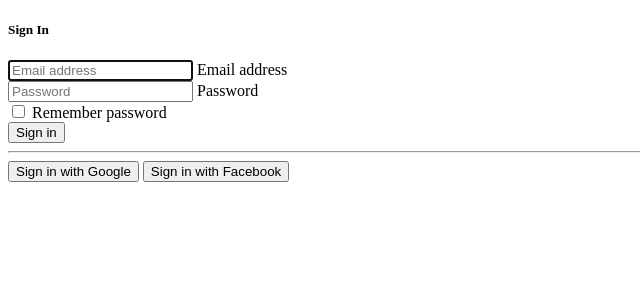
After one commit to aadillpickle/airbnb, a Flask app: template app/templates/login.html in a window 1280 px wide. The commit adds this page. Shown: the top 300 px of the page, without its empty margins (0-640 px from the left). Run offline with Flask 2, Linux system fonts and the light colour scheme; the template is opened without the code that fills it, so the values that code supplies are empty.

Commit message:
html shit?

```diff
--- /dev/null
+++ b/app/templates/login.html
@@ -0,0 +1,41 @@
+<!doctype html>
+<html>
+    <head>
+        <meta charset="utf-8">
+        <title>rent stuff.</title>
+    </head>
+
+    <body>
+        <div class="container">
+        <div class="row">
+            <div class="col-sm-9 col-md-7 col-lg-5 mx-auto">
+            <div class="card card-signin my-5">
+                <div class="card-body">
+                <h5 class="card-title text-center">Sign In</h5>
+                <form class="form-signin">
+                    <div class="form-label-group">
+                    <input type="email" id="inputEmail" class="form-control" placeholder="Email address" required autofocus>
+                    <label for="inputEmail">Email address</label>
+                    </div>
+
+                    <div class="form-label-group">
+                    <input type="password" id="inputPassword" class="form-control" placeholder="Password" required>
+                    <label for="inputPassword">Password</label>
+                    </div>
+
+                    <div class="custom-control custom-checkbox mb-3">
+                    <input type="checkbox" class="custom-control-input" id="customCheck1">
+                    <label class="custom-control-label" for="customCheck1">Remember password</label>
+                    </div>
+                    <button class="btn btn-lg btn-primary btn-block text-uppercase" type="submit">Sign in</button>
+                    <hr class="my-4">
+                    <button class="btn btn-lg btn-google btn-block text-uppercase" type="submit"><i class="fab fa-google mr-2"></i> Sign in with Google</button>
+                    <button class="btn btn-lg btn-facebook btn-block text-uppercase" type="submit"><i class="fab fa-facebook-f mr-2"></i> Sign in with Facebook</button>
+                </form>
+                </div>
+            </div>
+            </div>
+        </div>
+        </div>
+    </body>
+  </html>
```
Also changed, not shown: app/templates/index.html (+9 -4 lines).
